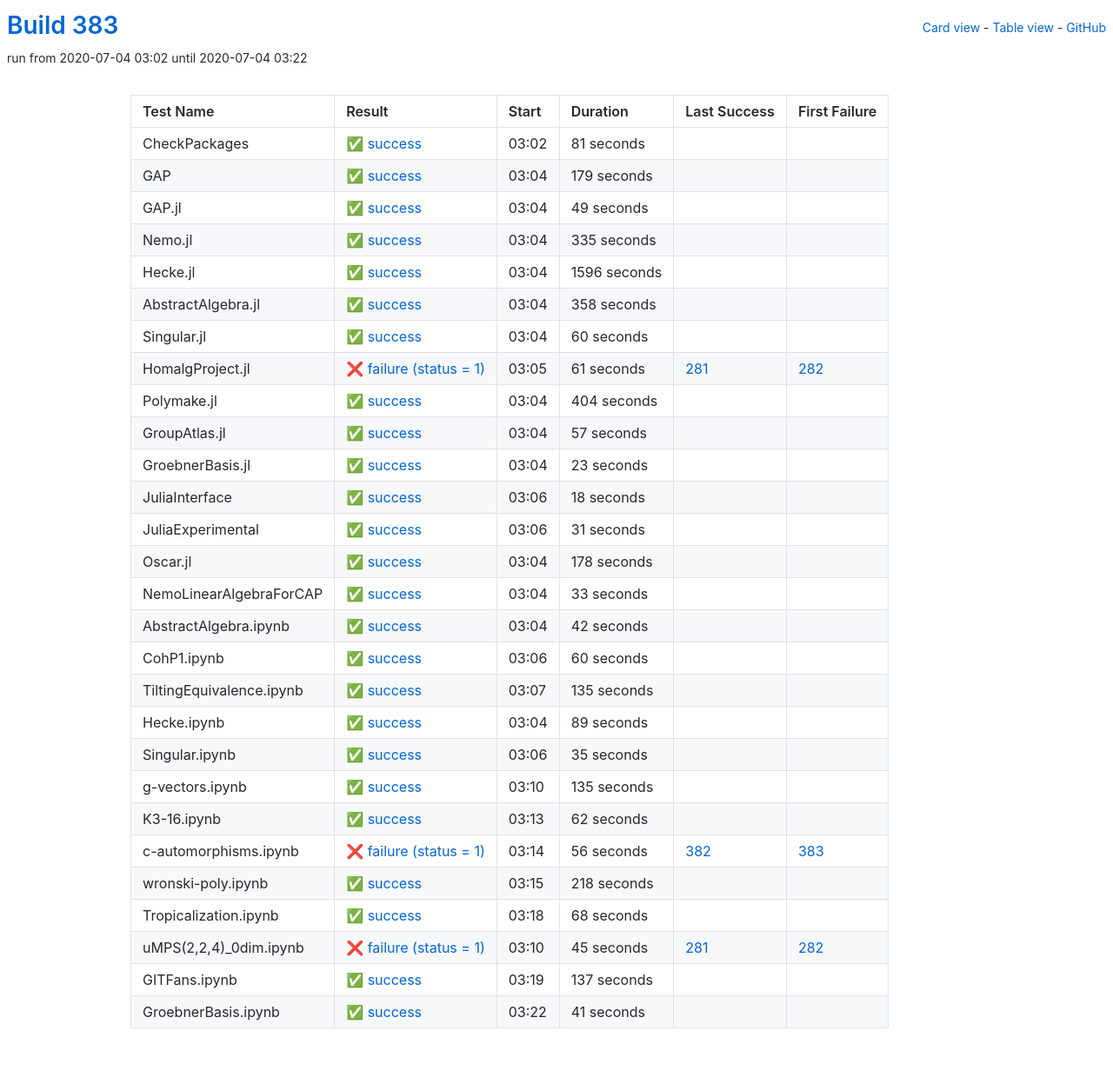
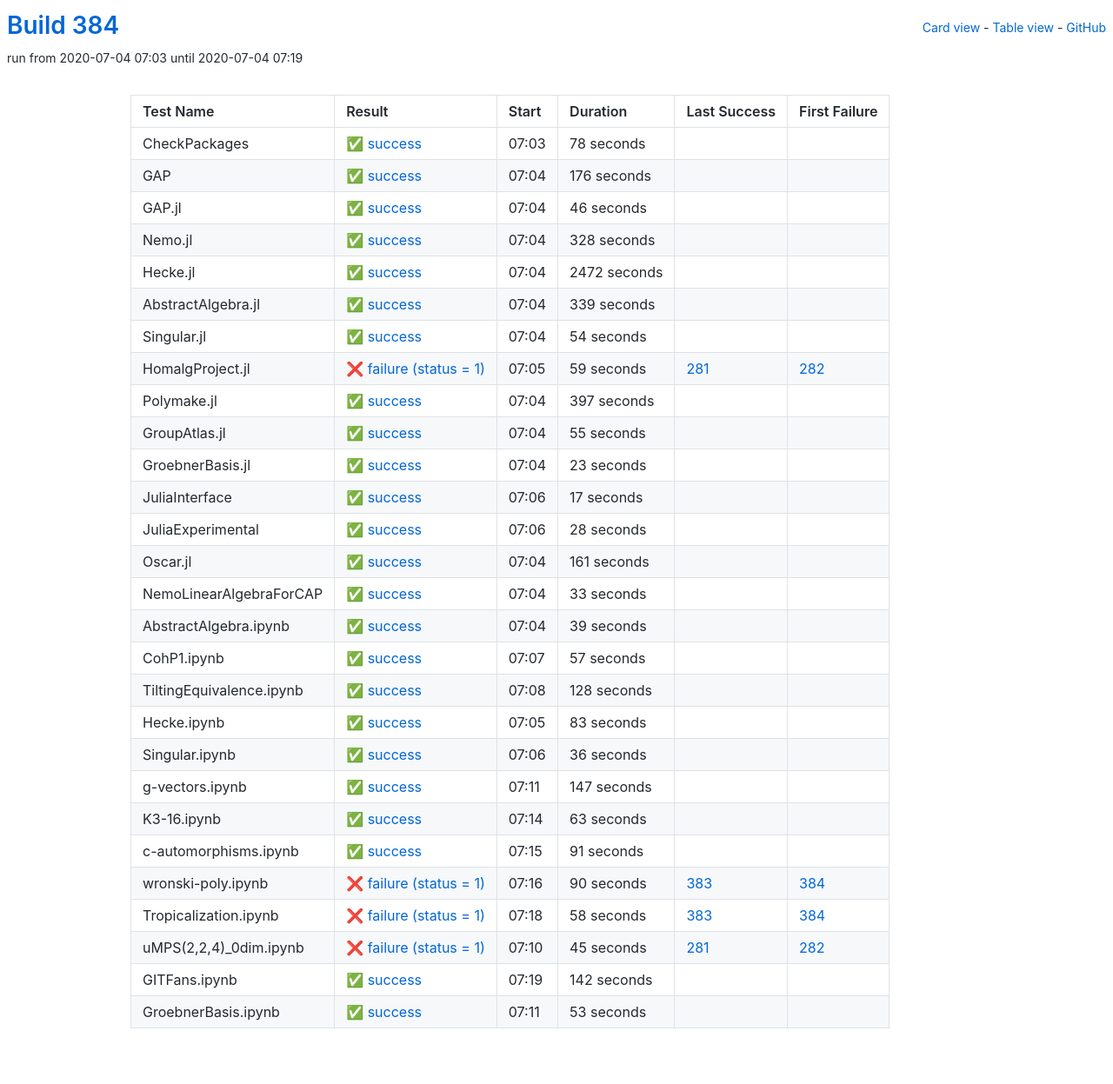
Before and after one commit to oscar-system/oscar-ci-status-stable, a Jekyll site: the page built from table.html, in a window 1280 px wide. Shown: the whole page at 87% size. Built offline with Jekyll 4.4.1, drawn with Linux system fonts in a browser that asks for light colours.

Commit message:
Build #384

```diff
--- a/_data/ci.yml
+++ b/_data/ci.yml
@@ -1,6 +1,6 @@
 ---
-build: 383
-build_url: https://oscarci.mathematik.uni-kl.de/job/oscar-stable/383/
+build: 384
+build_url: https://oscarci.mathematik.uni-kl.de/job/oscar-stable/384/
 job: oscar-stable
 organization: oscar-system
 repo: oscar-ci-status-stable
@@ -8,128 +8,128 @@ repourl: https://github.com/oscar-system/oscar-ci-status-stable
 tests:
 - name: CheckPackages
   id: checkpackages
-  log: https://oscarci.mathematik.uni-kl.de/job/oscar-stable/383/artifact/logs/build-383/CheckPackages.log
-  start: 2020-07-04 03:02
+  log: https://oscarci.mathematik.uni-kl.de/job/oscar-stable/384/artifact/logs/build-384/CheckPackages.log
+  start: 2020-07-04 07:03
   success: true
   exitcode: 0
   status: success
-  duration: 81
+  duration: 78
   last_success: false
   last_success_url:
   first_failure: false
   first_failure_url:
 - name: GAP
   id: gap
-  log: https://oscarci.mathematik.uni-kl.de/job/oscar-stable/383/artifact/logs/build-383/GAP.log
-  start: 2020-07-04 03:04
+  log: https://oscarci.mathematik.uni-kl.de/job/oscar-stable/384/artifact/logs/build-384/GAP.log
+  start: 2020-07-04 07:04
   success: true
   exitcode: 0
   status: success
-  duration: 179
+  duration: 176
   last_success: false
   last_success_url:
   first_failure: false
   first_failure_url:
 - name: GAP.jl
   id: gap-jl
-  log: https://oscarci.mathematik.uni-kl.de/job/oscar-stable/383/artifact/logs/build-383/GAP.jl.log
-  start: 2020-07-04 03:04
+  log: https://oscarci.mathematik.uni-kl.de/job/oscar-stable/384/artifact/logs/build-384/GAP.jl.log
+  start: 2020-07-04 07:04
   success: true
   exitcode: 0
   status: success
-  duration: 49
+  duration: 46
   last_success: false
   last_success_url:
   first_failure: false
   first_failure_url:
 - name: Nemo.jl
   id: nemo-jl
-  log: https://oscarci.mathematik.uni-kl.de/job/oscar-stable/383/artifact/logs/build-383/Nemo.jl.log
-  start: 2020-07-04 03:04
+  log: https://oscarci.mathematik.uni-kl.de/job/oscar-stable/384/artifact/logs/build-384/Nemo.jl.log
+  start: 2020-07-04 07:04
   success: true
   exitcode: 0
   status: success
-  duration: 335
+  duration: 328
   last_success: false
   last_success_url:
   first_failure: false
   first_failure_url:
 - name: Hecke.jl
   id: hecke-jl
-  log: https://oscarci.mathematik.uni-kl.de/job/oscar-stable/383/artifact/logs/build-383/Hecke.jl.log
-  start: 2020-07-04 03:04
+  log: https://oscarci.mathematik.uni-kl.de/job/oscar-stable/384/artifact/logs/build-384/Hecke.jl.log
+  start: 2020-07-04 07:04
   success: true
   exitcode: 0
   status: success
-  duration: 1596
+  duration: 2472
   last_success: false
   last_success_url:
   first_failure: false
   first_failure_url:
 - name: AbstractAlgebra.jl
   id: abstractalgebra-jl
-  log: https://oscarci.mathematik.uni-kl.de/job/oscar-stable/383/artifact/logs/build-383/AbstractAlgebra.jl.log
-  start: 2020-07-04 03:04
+  log: https://oscarci.mathematik.uni-kl.de/job/oscar-stable/384/artifact/logs/build-384/AbstractAlgebra.jl.log
+  start: 2020-07-04 07:04
   success: true
   exitcode: 0
   status: success
-  duration: 358
+  duration: 339
   last_success: false
   last_success_url:
   first_failure: false
   first_failure_url:
 - name: Singular.jl
   id: singular-jl
-  log: https://oscarci.mathematik.uni-kl.de/job/oscar-stable/383/artifact/logs/build-383/Singular.jl.log
-  start: 2020-07-04 03:04
+  log: https://oscarci.mathematik.uni-kl.de/job/oscar-stable/384/artifact/logs/build-384/Singular.jl.log
+  start: 2020-07-04 07:04
   success: true
   exitcode: 0
   status: success
-  duration: 60
+  duration: 54
   last_success: false
   last_success_url:
   first_failure: false
   first_failure_url:
 - name: HomalgProject.jl
   id: homalgproject-jl
-  log: https://oscarci.mathematik.uni-kl.de/job/oscar-stable/383/artifact/logs/build-383/HomalgProject.jl.log
-  start: 2020-07-04 03:05
+  log: https://oscarci.mathematik.uni-kl.de/job/oscar-stable/384/artifact/logs/build-384/HomalgProject.jl.log
+  start: 2020-07-04 07:05
   success: false
   exitcode: 1
   status: failure
-  duration: 61
+  duration: 59
   last_success: 281
   last_success_url: https://oscarci.mathematik.uni-kl.de/job/oscar-stable/281/
   first_failure: 282
   first_failure_url: https://oscarci.mathematik.uni-kl.de/job/oscar-stable/282/
 - name: Polymake.jl
   id: polymake-jl
-  log: https://oscarci.mathematik.uni-kl.de/job/oscar-stable/383/artifact/logs/build-383/Polymake.jl.log
-  start: 2020-07-04 03:04
+  log: https://oscarci.mathematik.uni-kl.de/job/oscar-stable/384/artifact/logs/build-384/Polymake.jl.log
+  start: 2020-07-04 07:04
   success: true
   exitcode: 0
   status: success
-  duration: 404
+  duration: 397
   last_success: false
   last_success_url:
   first_failure: false
   first_failure_url:
 - name: GroupAtlas.jl
   id: groupatlas-jl
-  log: https://oscarci.mathematik.uni-kl.de/job/oscar-stable/383/artifact/logs/build-383/GroupAtlas.jl.log
-  start: 2020-07-04 03:04
+  log: https://oscarci.mathematik.uni-kl.de/job/oscar-stable/384/artifact/logs/build-384/GroupAtlas.jl.log
+  start: 2020-07-04 07:04
   success: true
   exitcode: 0
   status: success
-  duration: 57
+  duration: 55
   last_success: false
   last_success_url:
   first_failure: false
   first_failure_url:
 - name: GroebnerBasis.jl
   id: groebnerbasis-jl
-  log: https://oscarci.mathematik.uni-kl.de/job/oscar-stable/383/artifact/logs/build-383/GroebnerBasis.jl.log
-  start: 2020-07-04 03:04
+  log: https://oscarci.mathematik.uni-kl.de/job/oscar-stable/384/artifact/logs/build-384/GroebnerBasis.jl.log
+  start: 2020-07-04 07:04
   success: true
   exitcode: 0
   status: success
@@ -140,44 +140,44 @@ tests:
   first_failure_url:
 - name: JuliaInterface
   id: juliainterface
-  log: https://oscarci.mathematik.uni-kl.de/job/oscar-stable/383/artifact/logs/build-383/JuliaInterface.log
-  start: 2020-07-04 03:06
+  log: https://oscarci.mathematik.uni-kl.de/job/oscar-stable/384/artifact/logs/build-384/JuliaInterface.log
+  start: 2020-07-04 07:06
   success: true
   exitcode: 0
   status: success
-  duration: 18
+  duration: 17
   last_success: false
   last_success_url:
   first_failure: false
   first_failure_url:
 - name: JuliaExperimental
   id: juliaexperimental
-  log: https://oscarci.mathematik.uni-kl.de/job/oscar-stable/383/artifact/logs/build-383/JuliaExperimental.log
-  start: 2020-07-04 03:06
+  log: https://oscarci.mathematik.uni-kl.de/job/oscar-stable/384/artifact/logs/build-384/JuliaExperimental.log
+  start: 2020-07-04 07:06
   success: true
   exitcode: 0
   status: success
-  duration: 31
+  duration: 28
   last_success: false
   last_success_url:
   first_failure: false
   first_failure_url:
 - name: Oscar.jl
   id: oscar-jl
-  log: https://oscarci.mathematik.uni-kl.de/job/oscar-stable/383/artifact/logs/build-383/Oscar.jl.log
-  start: 2020-07-04 03:04
+  log: https://oscarci.mathematik.uni-kl.de/job/oscar-stable/384/artifact/logs/build-384/Oscar.jl.log
+  start: 2020-07-04 07:04
   success: true
   exitcode: 0
   status: success
-  duration: 178
+  duration: 161
   last_success: false
   last_success_url:
   first_failure: false
   first_failure_url:
 - name: NemoLinearAlgebraForCAP
   id: nemolinearalgebraforcap
-  log: https://oscarci.mathematik.uni-kl.de/job/oscar-stable/383/artifact/logs/build-383/NemoLinearAlgebraForCAP.log
-  start: 2020-07-04 03:04
+  log: https://oscarci.mathematik.uni-kl.de/job/oscar-stable/384/artifact/logs/build-384/NemoLinearAlgebraForCAP.log
+  start: 2020-07-04 07:04
   success: true
   exitcode: 0
   status: success
@@ -188,128 +188,128 @@ tests:
   first_failure_url:
 - name: AbstractAlgebra.ipynb
   id: abstractalgebra-ipynb
-  log: https://oscarci.mathematik.uni-kl.de/job/oscar-stable/383/artifact/logs/build-383/AbstractAlgebra.ipynb.log
-  start: 2020-07-04 03:04
+  log: https://oscarci.mathematik.uni-kl.de/job/oscar-stable/384/artifact/logs/build-384/AbstractAlgebra.ipynb.log
+  start: 2020-07-04 07:04
   success: true
   exitcode: 0
   status: success
-  duration: 42
+  duration: 39
   last_success: false
   last_success_url:
   first_failure: false
   first_failure_url:
 - name: CohP1.ipynb
   id: cohp1-ipynb
-  log: https://oscarci.mathematik.uni-kl.de/job/oscar-stable/383/artifact/logs/build-383/CohP1.ipynb.log
-  start: 2020-07-04 03:06
+  log: https://oscarci.mathematik.uni-kl.de/job/oscar-stable/384/artifact/logs/build-384/CohP1.ipynb.log
+  start: 2020-07-04 07:07
   success: true
   exitcode: 0
   status: success
-  duration: 60
+  duration: 57
   last_success: false
   last_success_url:
   first_failure: false
   first_failure_url:
 - name: TiltingEquivalence.ipynb
   id: tiltingequivalence-ipynb
-  log: https://oscarci.mathematik.uni-kl.de/job/oscar-stable/383/artifact/logs/build-383/TiltingEquivalence.ipynb.log
-  start: 2020-07-04 03:07
+  log: https://oscarci.mathematik.uni-kl.de/job/oscar-stable/384/artifact/logs/build-384/TiltingEquivalence.ipynb.log
+  start: 2020-07-04 07:08
   success: true
   exitcode: 0
   status: success
-  duration: 135
+  duration: 128
   last_success: false
   last_success_url:
   first_failure: false
   first_failure_url:
 - name: Hecke.ipynb
   id: hecke-ipynb
-  log: https://oscarci.mathematik.uni-kl.de/job/oscar-stable/383/artifact/logs/build-383/Hecke.ipynb.log
-  start: 2020-07-04 03:04
+  log: https://oscarci.mathematik.uni-kl.de/job/oscar-stable/384/artifact/logs/build-384/Hecke.ipynb.log
+  start: 2020-07-04 07:05
   success: true
   exitcode: 0
   status: success
-  duration: 89
+  duration: 83
   last_success: false
   last_success_url:
   first_failure: false
   first_failure_url:
 - name: Singular.ipynb
   id: singular-ipynb
-  log: https://oscarci.mathematik.uni-kl.de/job/oscar-stable/383/artifact/logs/build-383/Singular.ipynb.log
-  start: 2020-07-04 03:06
+  log: https://oscarci.mathematik.uni-kl.de/job/oscar-stable/384/artifact/logs/build-384/Singular.ipynb.log
+  start: 2020-07-04 07:06
   success: true
   exitcode: 0
   status: success
-  duration: 35
+  duration: 36
   last_success: false
   last_success_url:
   first_failure: false
   first_failure_url:
 - name: g-vectors.ipynb
   id: g-vectors-ipynb
-  log: https://oscarci.mathematik.uni-kl.de/job/oscar-stable/383/artifact/logs/build-383/g-vectors.ipynb.log
-  start: 2020-07-04 03:10
+  log: https://oscarci.mathematik.uni-kl.de/job/oscar-stable/384/artifact/logs/build-384/g-vectors.ipynb.log
+  start: 2020-07-04 07:11
   success: true
   exitcode: 0
   status: success
-  duration: 135
+  duration: 147
   last_success: false
   last_success_url:
   first_failure: false
   first_failure_url:
 - name: K3-16.ipynb
   id: k3-16-ipynb
-  log: https://oscarci.mathematik.uni-kl.de/job/oscar-stable/383/artifact/logs/build-383/K3-16.ipynb.log
-  start: 2020-07-04 03:13
+  log: https://oscarci.mathematik.uni-kl.de/job/oscar-stable/384/artifact/logs/build-384/K3-16.ipynb.log
+  start: 2020-07-04 07:14
   success: true
   exitcode: 0
   status: success
-  duration: 62
+  duration: 63
   last_success: false
   last_success_url:
   first_failure: false
   first_failure_url:
 - name: c-automorphisms.ipynb
   id: c-automorphisms-ipynb
-  log: https://oscarci.mathematik.uni-kl.de/job/oscar-stable/383/artifact/logs/build-383/c-automorphisms.ipynb.log
-  start: 2020-07-04 03:14
-  success: false
-  exitcode: 1
-  status: failure
-  duration: 56
-  last_success: 382
-  last_success_url: https://oscarci.mathematik.uni-kl.de/job/oscar-stable/382/
-  first_failure: 383
-  first_failure_url: https://oscarci.mathematik.uni-kl.de/job/oscar-stable/383/
-- name: wronski-poly.ipynb
-  id: wronski-poly-ipynb
-  log: https://oscarci.mathematik.uni-kl.de/job/oscar-stable/383/artifact/logs/build-383/wronski-poly.ipynb.log
-  start: 2020-07-04 03:15
+  log: https://oscarci.mathematik.uni-kl.de/job/oscar-stable/384/artifact/logs/build-384/c-automorphisms.ipynb.log
+  start: 2020-07-04 07:15
   success: true
   exitcode: 0
   status: success
-  duration: 218
+  duration: 91
   last_success: false
   last_success_url:
   first_failure: false
   first_failure_url:
+- name: wronski-poly.ipynb
+  id: wronski-poly-ipynb
+  log: https://oscarci.mathematik.uni-kl.de/job/oscar-stable/384/artifact/logs/build-384/wronski-poly.ipynb.log
+  start: 2020-07-04 07:16
+  success: false
+  exitcode: 1
+  status: failure
+  duration: 90
+  last_success: 383
+  last_success_url: https://oscarci.mathematik.uni-kl.de/job/oscar-stable/383/
+  first_failure: 384
+  first_failure_url: https://oscarci.mathematik.uni-kl.de/job/oscar-stable/384/
 - name: Tropicalization.ipynb
   id: tropicalization-ipynb
-  log: https://oscarci.mathematik.uni-kl.de/job/oscar-stable/383/artifact/logs/build-383/Tropicalization.ipynb.log
-  start: 2020-07-04 03:18
-  success: true
-  exitcode: 0
-  status: success
-  duration: 68
-  last_success: false
-  last_success_url:
-  first_failure: false
-  first_failure_url:
+  log: https://oscarci.mathematik.uni-kl.de/job/oscar-stable/384/artifact/logs/build-384/Tropicalization.ipynb.log
+  start: 2020-07-04 07:18
+  success: false
+  exitcode: 1
+  status: failure
+  duration: 58
+  last_success: 383
+  last_success_url: https://oscarci.mathematik.uni-kl.de/job/oscar-stable/383/
+  first_failure: 384
+  first_failure_url: https://oscarci.mathematik.uni-kl.de/job/oscar-stable/384/
 - name: uMPS(2,2,4)_0dim.ipynb
   id: umps-2-2-4-0dim-ipynb
-  log: https://oscarci.mathematik.uni-kl.de/job/oscar-stable/383/artifact/logs/build-383/uMPS-2-2-4-_0dim.ipynb.log
-  start: 2020-07-04 03:10
+  log: https://oscarci.mathematik.uni-kl.de/job/oscar-stable/384/artifact/logs/build-384/uMPS-2-2-4-_0dim.ipynb.log
+  start: 2020-07-04 07:10
   success: false
   exitcode: 1
   status: failure
@@ -320,24 +320,24 @@ tests:
   first_failure_url: https://oscarci.mathematik.uni-kl.de/job/oscar-stable/282/
 - name: GITFans.ipynb
   id: gitfans-ipynb
-  log: https://oscarci.mathematik.uni-kl.de/job/oscar-stable/383/artifact/logs/build-383/GITFans.ipynb.log
-  start: 2020-07-04 03:19
+  log: https://oscarci.mathematik.uni-kl.de/job/oscar-stable/384/artifact/logs/build-384/GITFans.ipynb.log
+  start: 2020-07-04 07:19
   success: true
   exitcode: 0
   status: success
-  duration: 137
+  duration: 142
   last_success: false
   last_success_url:
   first_failure: false
   first_failure_url:
 - name: GroebnerBasis.ipynb
   id: groebnerbasis-ipynb
-  log: https://oscarci.mathematik.uni-kl.de/job/oscar-stable/383/artifact/logs/build-383/GroebnerBasis.ipynb.log
-  start: 2020-07-04 03:22
+  log: https://oscarci.mathematik.uni-kl.de/job/oscar-stable/384/artifact/logs/build-384/GroebnerBasis.ipynb.log
+  start: 2020-07-04 07:11
   success: true
   exitcode: 0
   status: success
-  duration: 41
+  duration: 53
   last_success: false
   last_success_url:
   first_failure: false
```
Also changed, not shown: README.md.
